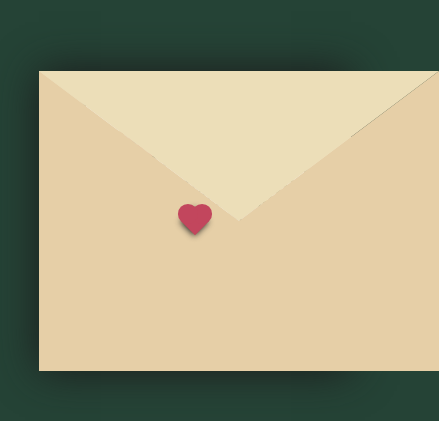
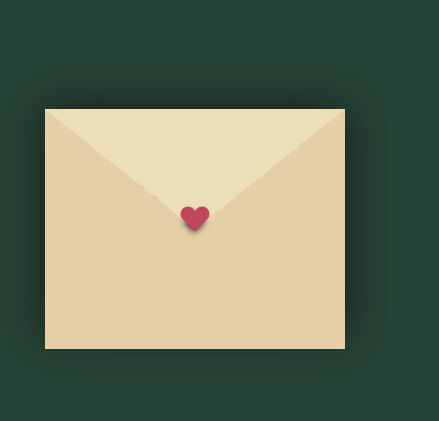
Before and after one commit to mobinmohammadi10/weddingproject, a plain HTML site: page index.html in a window 390 px wide. Shown: the part 201-622 px from the top of the page, 439 px wide, since content can reach past the window. Drawn offline with Linux system fonts and the light colour scheme.

Commit message:
fix anitamtions

```diff
--- a/style.css
+++ b/style.css
@@ -36,8 +36,8 @@ body {
     position: relative;
     width: 400px;
     height: 300px;
-  max-width: 80vw;
-  max-height: 60vh;
+    max-width: 90vw; /* Scales for smaller screens */
+    max-height: 70vw; /* Maintain aspect ratio */
   }
 
   .envelope-wrapper > .envelope::before {
@@ -67,7 +67,7 @@ body {
   .envelope > .letter {
     position: absolute;
     right: 15%;
-  bottom: 10%;
+    bottom: 0;
     width: 70%;
     height: 85%;
     background: var(--primary);
@@ -75,7 +75,6 @@ body {
     transition: all 1s ease-in-out;
     box-shadow: 0 0 5px var(--shadow-color);
     overflow: hidden;
-  transform: translateY(0); /* Default position inside the envelope */
   }
 
   .card-image {
@@ -122,12 +121,62 @@ body {
     z-index: 0;
   }
 
+  /* Add animation with explicit properties */
   .flap > .envelope > .letter {
-  transform: translateY(-50%); /* Slide card completely out of the envelope */
-  transition-delay: 1s; /* Delay to sync with flap animation */
+    animation: letter 4s ease-out forwards; /* Ensure animation overrides other styles */
   }
 
   .flap > .heart {
     transform: rotate(90deg);
     transition-delay: 0.4s;
   }
+
+  /* Responsive Design for Smaller Screens */
+  @media (max-width: 600px) {
+    .envelope-wrapper > .envelope {
+      width: 300px;
+      height: 225px;
+    }
+
+    .envelope-wrapper > .envelope::before {
+      border-top: 120px solid var(--envelope-tab);
+      border-right: 150px solid transparent;
+      border-left: 150px solid transparent;
+    }
+
+    .envelope-wrapper > .envelope::after {
+      border-top: 120px solid transparent;
+      border-right: 150px solid var(--envelope-cover);
+      border-bottom: 120px solid var(--envelope-cover);
+      border-left: 150px solid var(--envelope-cover);
+    }
+
+    .envelope > .letter {
+      bottom: 0;
+    }
+
+    .heart {
+      width: 15px;
+      height: 15px;
+    }
+
+    .heart:before,
+    .heart:after {
+      width: 15px;
+      height: 15px;
+    }
+  }
+
+  /* Define the keyframes */
+  @keyframes letter {
+    0% {
+      z-index: 1; /* Start below the envelope */
+    }
+    50% {
+      bottom: 50%;
+    }
+    100% {
+      z-index: 5; /* Bring the letter to the front */
+      transform: scale(2);
+    }
+  }
```
Lines whose indentation alone changed are shown as unchanged.
